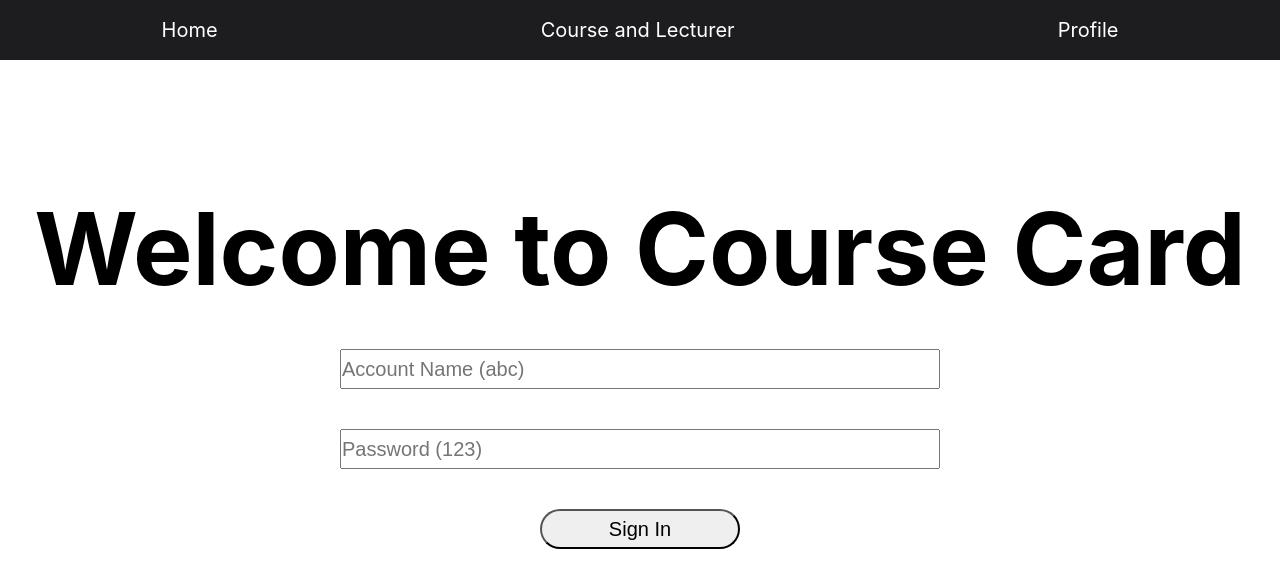
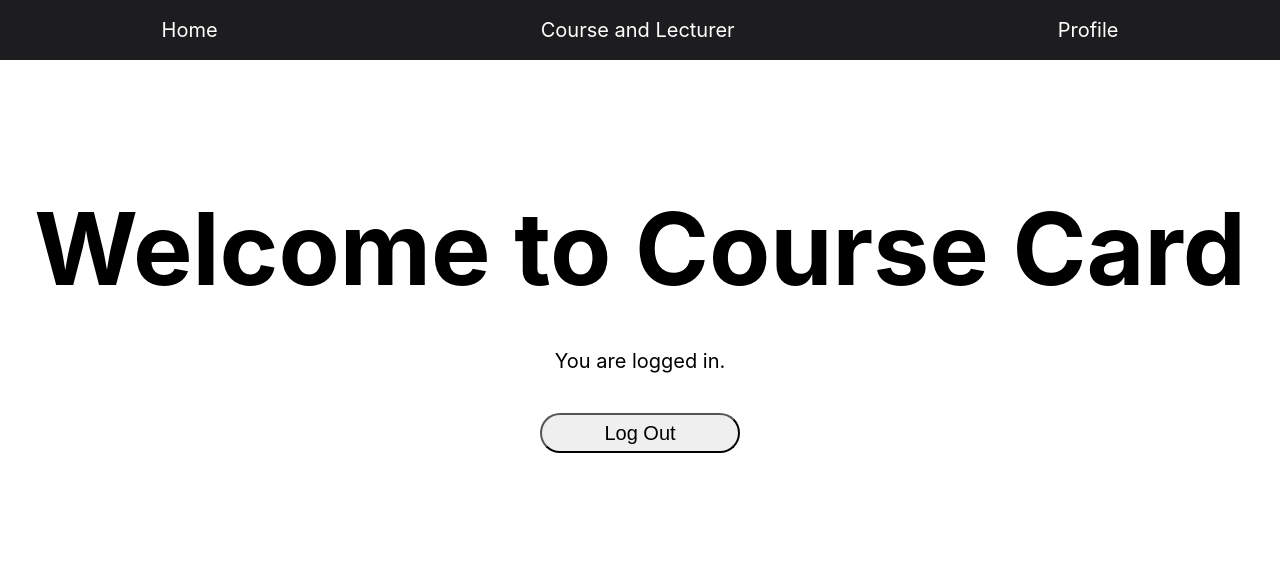
Before and after one commit to mcraskyee/react-normal-projects, a React (Create React App) app in the folder react-course-card/: page / in a window 1280 px wide. Both pictures are taken after a click on the button "Sign In". Shown: the top 588 px of the page. Built offline with nearby package versions, Linux system fonts and the light colour scheme.

Commit message:
modify auth and styles

```diff
--- a/react-course-card/src/App.js
+++ b/react-course-card/src/App.js
@@ -1,4 +1,5 @@
 import { Route, Routes } from "react-router-dom";
+import { AuthProvider } from "./Auth/authContext";
 import NavBar from "./components/NavBar/NavBar";
 import HomePage from "./pages/HomePage/HomePage";
 import CoursePage from "./pages/CoursePage/CoursePage";
@@ -6,6 +7,7 @@ import ProfilePage from "./pages/ProfilePage/ProfilePage";
 
 function App() {
   return (
+    <AuthProvider>
       <div className="body">
         <NavBar />
         <main className="main-content">
@@ -16,6 +18,7 @@ function App() {
           </Routes>
         </main>
       </div>
+    </AuthProvider>
   );
 }
 
--- /dev/null
+++ b/react-course-card/src/Auth/authContext.js
@@ -0,0 +1,20 @@
+// AuthContext.js
+import React, { createContext, useState } from "react";
+
+// create context object
+export const AuthContext = createContext();
+
+// create a provider
+export const AuthProvider = ({ children }) => {
+  const [isLoggedIn, setIsLoggedIn] = useState(false);
+
+  // create login and logout method
+  const login = () => setIsLoggedIn(true);
+  const logout = () => setIsLoggedIn(false);
+
+  return (
+    <AuthContext.Provider value={{ isLoggedIn, login, logout }}>
+      {children}
+    </AuthContext.Provider>
+  );
+};
--- a/react-course-card/src/pages/HomePage/HomePage.css
+++ b/react-course-card/src/pages/HomePage/HomePage.css
@@ -18,6 +18,10 @@
   align-items: center;
 }
 
+.login p {
+  margin-bottom: 2rem;
+}
+
 .login input {
   width: 30rem;
   height: 2rem;
--- a/react-course-card/src/pages/HomePage/HomePage.jsx
+++ b/react-course-card/src/pages/HomePage/HomePage.jsx
@@ -1,15 +1,24 @@
-import React from "react";
+import React, { useContext } from "react";
+import { AuthContext } from "../../Auth/authContext";
 import "./HomePage.css";
 
 export default function HomePage() {
+  const { isLoggedIn, login, logout } = useContext(AuthContext);
   return (
     <section className="homepage">
       <h1>Welcome to Course Card</h1>
-      <div className="login">
-        <input type="text" placeholder="Account Name (abc)" />
-        <input type="password" placeholder="Password (123)" />
-        <button>Sign In</button>
-      </div>
+      {isLoggedIn ? (
+        <div className="login">
+          <p>You are logged in.</p>
+          <button onClick={logout}>Log Out</button>
+        </div>
+      ) : (
+        <div className="login">
+          <input type="text" placeholder="Account Name" />
+          <input type="password" placeholder="Password" />
+          <button onClick={login}>Sign In</button>
+        </div>
+      )}
     </section>
   );
 }
--- a/react-course-card/src/pages/ProfilePage/ProfilePage.jsx
+++ b/react-course-card/src/pages/ProfilePage/ProfilePage.jsx
@@ -1,11 +1,17 @@
-import React from "react";
+import React, { useContext } from "react";
+import { AuthContext } from "../../Auth/authContext";
 import "./ProfilePage.css";
 
 export default function ProfilePage() {
+  const { isLoggedIn } = useContext(AuthContext);
   return (
     <div className="profile-page">
       <h1>Profile Page</h1>
-      <p>Displayed when you logged in.</p>
+      {isLoggedIn ? (
+        <p>You have logged in.</p>
+      ) : (
+        <p>Displayed when you logged in.</p>
+      )}
     </div>
   );
 }
```
Lines whose indentation alone changed are shown as unchanged.
